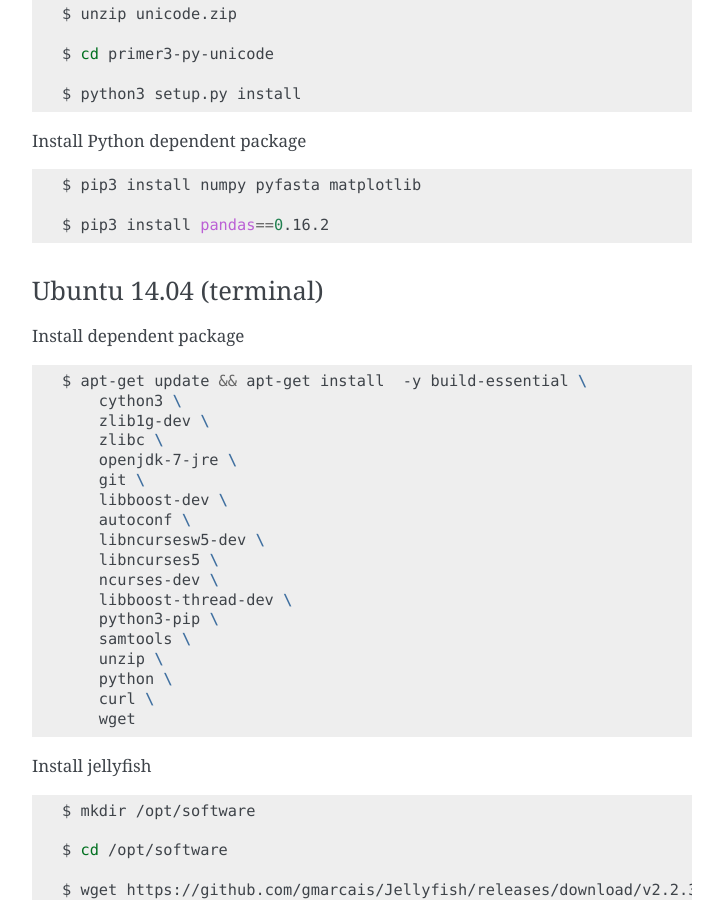
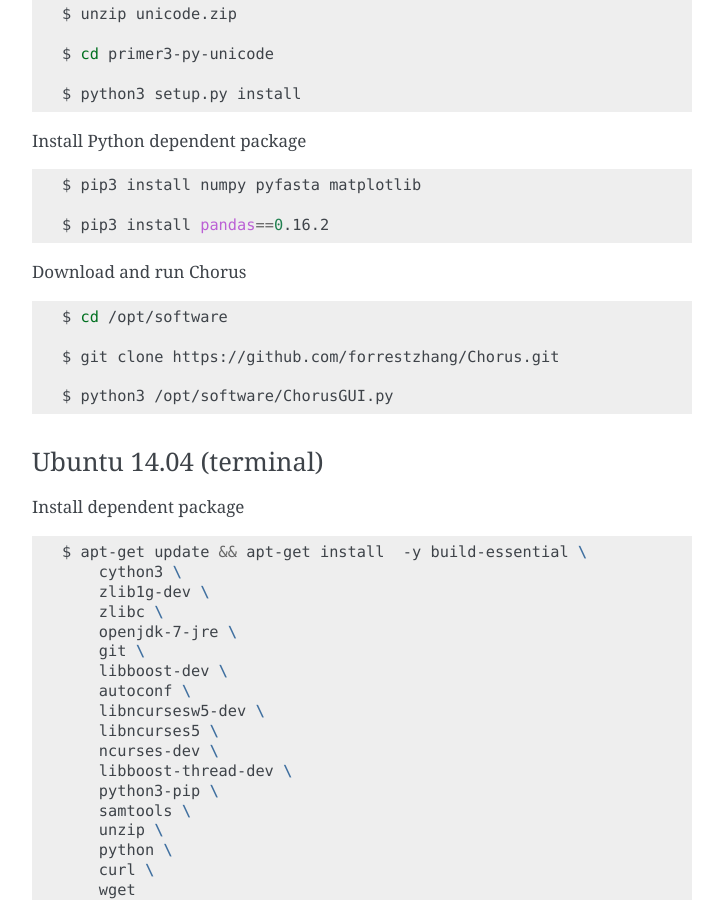
Before and after one commit to forrestzhang/Chorus, a Sphinx documentation site: the page built from docs/install.rst, in a window 1280 px wide and 900 px high, scrolled down 2433 px. Shown: the whole window, without its empty margins (388-1111 px from the left). Built offline with Sphinx 7.4.7, drawn with Linux system fonts in a browser that asks for light colours; some of the changed text lies outside the part shown.

Commit message:
doc update

```diff
--- a/docs/install.rst
+++ b/docs/install.rst
@@ -148,6 +148,16 @@
 
     $ pip3 install pandas==0.16.2
 
+Download and run Chorus
+
+.. code-block:: bash
+
+        $ cd /opt/software
+
+        $ git clone https://github.com/forrestzhang/Chorus.git
+
+        $ python3 /opt/software/ChorusGUI.py
+
 
 Ubuntu 14.04 (terminal)
 ***********************
```
Also changed, not shown: other parts of docs/install.rst (+0 -4 lines).
